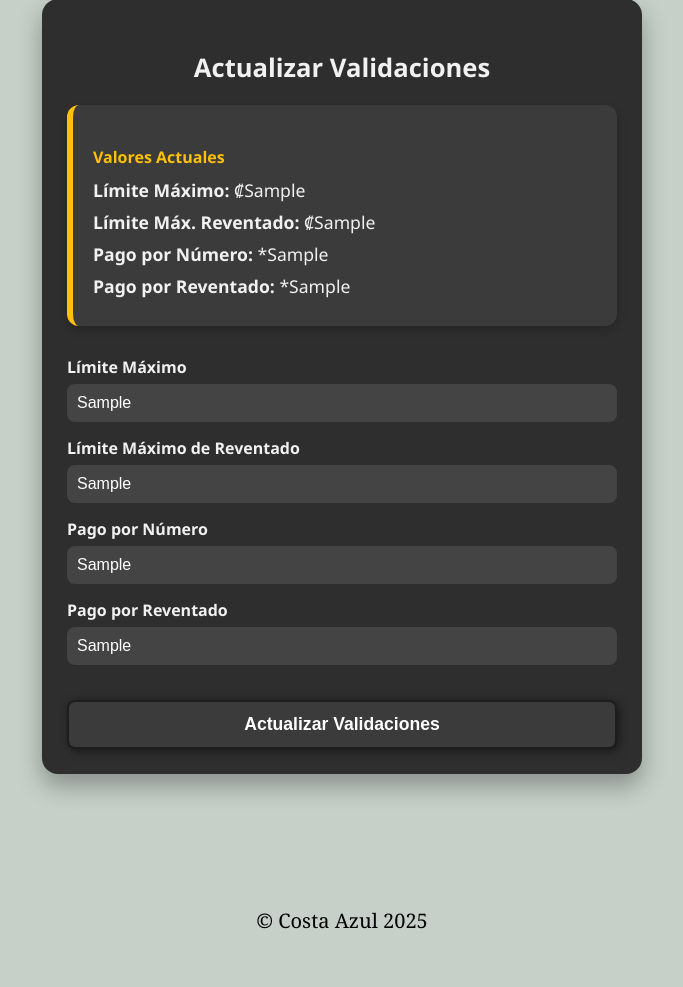
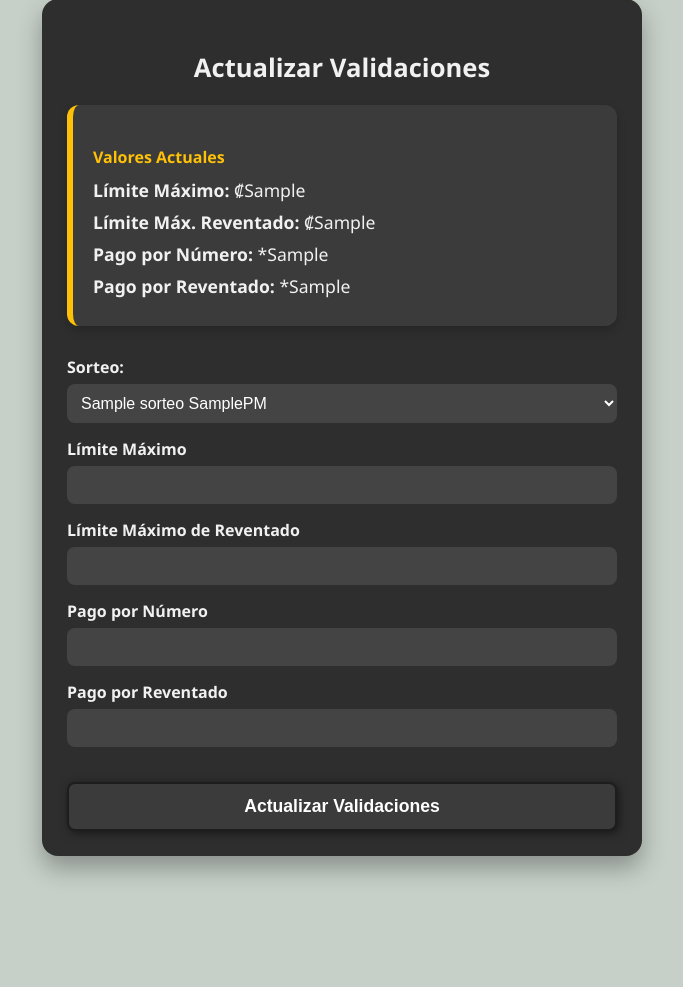
Before and after one commit to AislerMp/AislerMp.github.io, a Flask app: template app/templates/updateValidations.html in a window 1280 px wide. Shown: the part 110-1097 px from the top of the page, without its empty margins (298-981 px from the left). Before the commit the page ends 1039 px from the top, so only its background shows below. Run offline with Flask 3, Linux system fonts and the light colour scheme; the template is opened without the code that fills it: most values are stand-ins (such as "Sample title", 1, 10 or a date in 2020).

Commit message:
feat: Enhance validation update functionality by adding a dropdown for lotteries and ensuring numeric input validation

```diff
--- a/app/routes/main.py
+++ b/app/routes/main.py
@@ -98,6 +98,7 @@
 @admin_only
 def ActualizarValidaciones():
     try:
+        sorteos = Listas.allSorteos()
         limiteMax, limiteReventadoMax, pagoxNumero, pagoxReventado = Limite.getMonto_Limite(), Limite.getMonto_Limite_Reventado(), Limite.getPagoxNumero(), Limite.getPagoxReventado()
     except Exception as e:
         db.session.rollback()
@@ -120,4 +121,4 @@
             return redirect(url_for('main.index'))
 
         return redirect(url_for('main.ActualizarValidaciones'))
-    return render_template("updateValidations.html", limiteMax=limiteMax, limiteReventadoMax=limiteReventadoMax, pagoxNumero=pagoxNumero, pagoxReventado=pagoxReventado)
+    return render_template("updateValidations.html", sorteos=sorteos, limiteMax=limiteMax, limiteReventadoMax=limiteReventadoMax, pagoxNumero=pagoxNumero, pagoxReventado=pagoxReventado)
--- a/app/templates/updateValidations.html
+++ b/app/templates/updateValidations.html
@@ -19,17 +19,24 @@
 
     <!-- Formulario -->
     <form action="{{ url_for('main.ActualizarValidaciones') }}" method="post" class="form-validaciones">
+        <label id="label-sorteo" for="sorteo">Sorteo:</label>
+            <select class="inputValidations" id="sorteo" name="sorteo" required>
+                {% for sorteo in sorteos%}
+                    <option value="{{ sorteo.idLista }},{{ sorteo.Hora_Cierre }}">{{ sorteo.Nombre }} {{ sorteo.Hora_Cierre }}PM </option>
+                {% endfor %}
+            </select>
+
         <label for="limiteMax">Límite Máximo</label>
-        <input type="text" name="limiteMax" id="limiteMax" class="inputValidations" value="{{ limiteMax }}" required>
+        <input type="number" name="limiteMax" id="limiteMax" class="inputValidations" value="{{ limiteMax }}" oninput="validateNumberInput(event)" required>
 
         <label for="limiteReventadoMax">Límite Máximo de Reventado</label>
-        <input type="text" name="limiteReventadoMax" id="limiteReventadoMax" class="inputValidations" value="{{ limiteReventadoMax }}" required>
+        <input type="number" name="limiteReventadoMax" id="limiteReventadoMax" class="inputValidations" value="{{ limiteReventadoMax }}" oninput="validateNumberInput(event)" required>
 
         <label for="pagoxNumero">Pago por Número</label>
-        <input type="text" name="pagoxNumero" id="pagoxNumero" class="inputValidations" value="{{ pagoxNumero }}" required>
+        <input type="number" name="pagoxNumero" id="pagoxNumero" class="inputValidations" value="{{ pagoxNumero }}" oninput="validateNumberInput(event)" required>
 
         <label for="pagoxReventado">Pago por Reventado</label>
-        <input type="text" name="pagoxReventado" id="pagoxReventado" class="inputValidations" value="{{ pagoxReventado }}" required>
+        <input type="number" name="pagoxReventado" id="pagoxReventado" class="inputValidations" value="{{ pagoxReventado }}" oninput="validateNumberInput(event)" required>
 
         <button type="submit" class="btn-actualizar">Actualizar Validaciones</button>
     </form>
@@ -46,4 +53,16 @@
   {% endif %}
 {% endwith %}
 
+<script>
+    function validateNumberInput(event) {
+        const input = event.target;
+        const value = input.value;
+
+        // Verificar si el valor es un número válido
+        if (isNaN(value) || value < 0) {
+            alert("Por favor, ingrese un número válido.");
+            input.value = ""; // Limpiar el campo
+        }
+    }
+</script>
 {% include 'footer.html' %}
```
